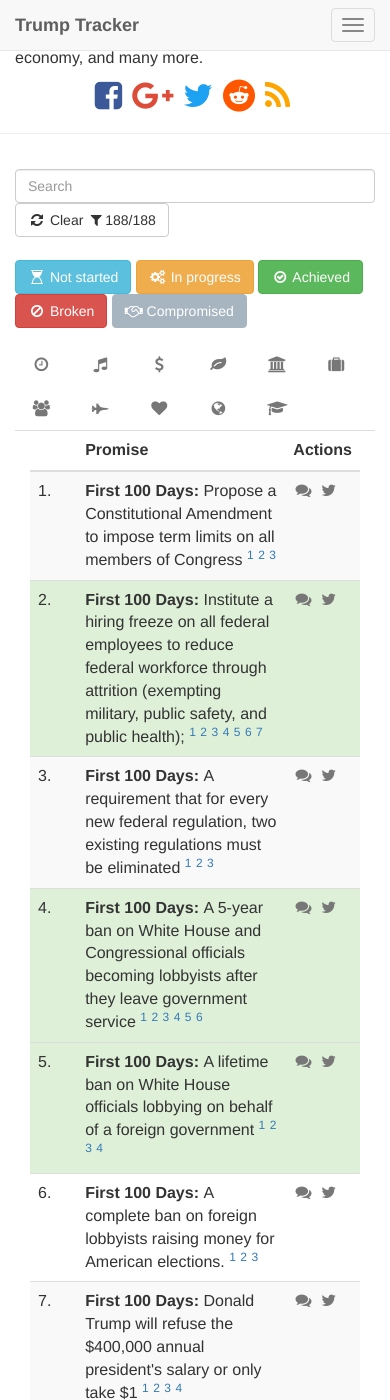
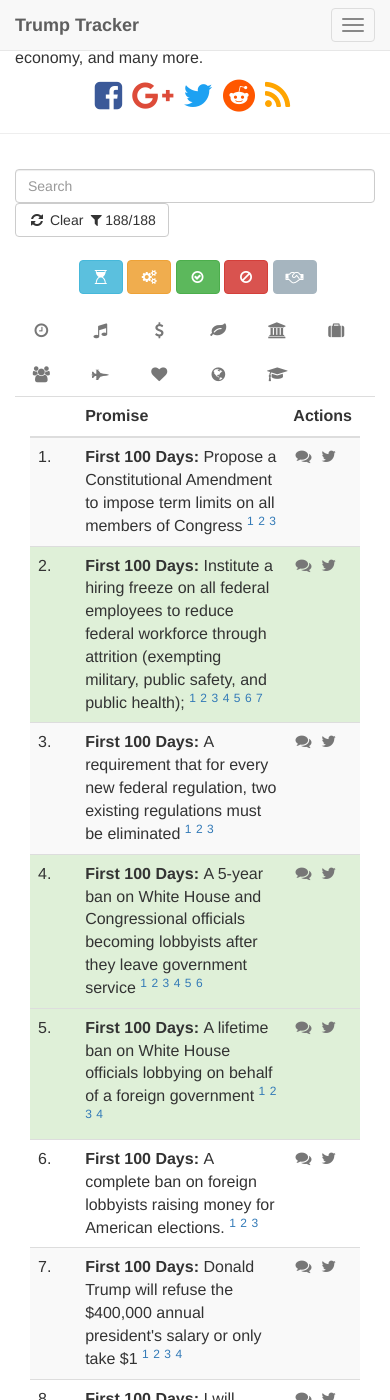
Before and after one commit to TrumpTracker/trumptracker.github.io, a Jekyll site: the page built from index.html, in a window 390 px wide and 1400 px high, scrolled down 474 px. Built offline with Jekyll 4.4.1, drawn with Linux system fonts in a browser that asks for light colours; nearby versions of some CDN libraries.

Commit message:
:phone: responsiveness for status button

```diff
--- a/css/styles.sass
+++ b/css/styles.sass
@@ -56,6 +56,11 @@ body
   #remove-on-mobile
     display: none
 
+@media only screen and (max-width: 480px)
+  #center-on-mobile
+    margin: auto
+    width: 70%
+
 // -----------------------------------------------------------------
 
 // all other css selectors which require color
--- a/index.html
+++ b/index.html
@@ -87,7 +87,7 @@ layout: page
             </form>
             <br>
         </div>
-        <div class="col-md-7">
+        <div class="col-md-7" id="center-on-mobile">
             <div class="pull-right">
 
                 <div class="promises__statuses">
@@ -97,7 +97,7 @@ layout: page
 
                         <button class="btn btn-{{ status_data['color'] }}" data-list-facet="js-promise-status" data-facet-value="{{ status_name }}" data-select-single="true">
                             <i class="fa fa-{{ status_data['icon'] }} fa-fw" aria-hidden="true"></i>
-                            {{ status_name }}
+                            <span id="remove-on-mobile">{{ status_name }}</span>
                         </button>
                     {% endfor %}
                 </div>
```
